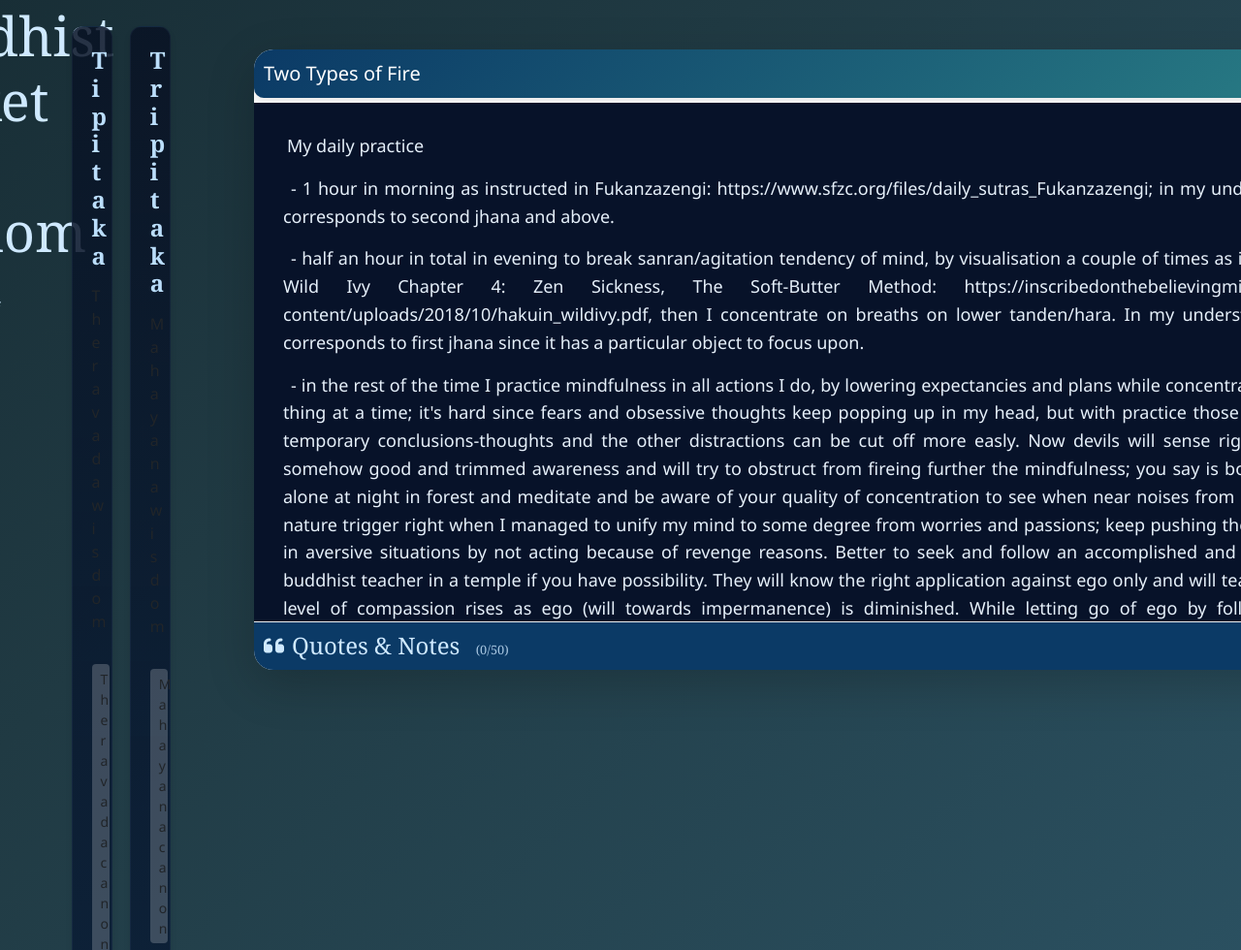
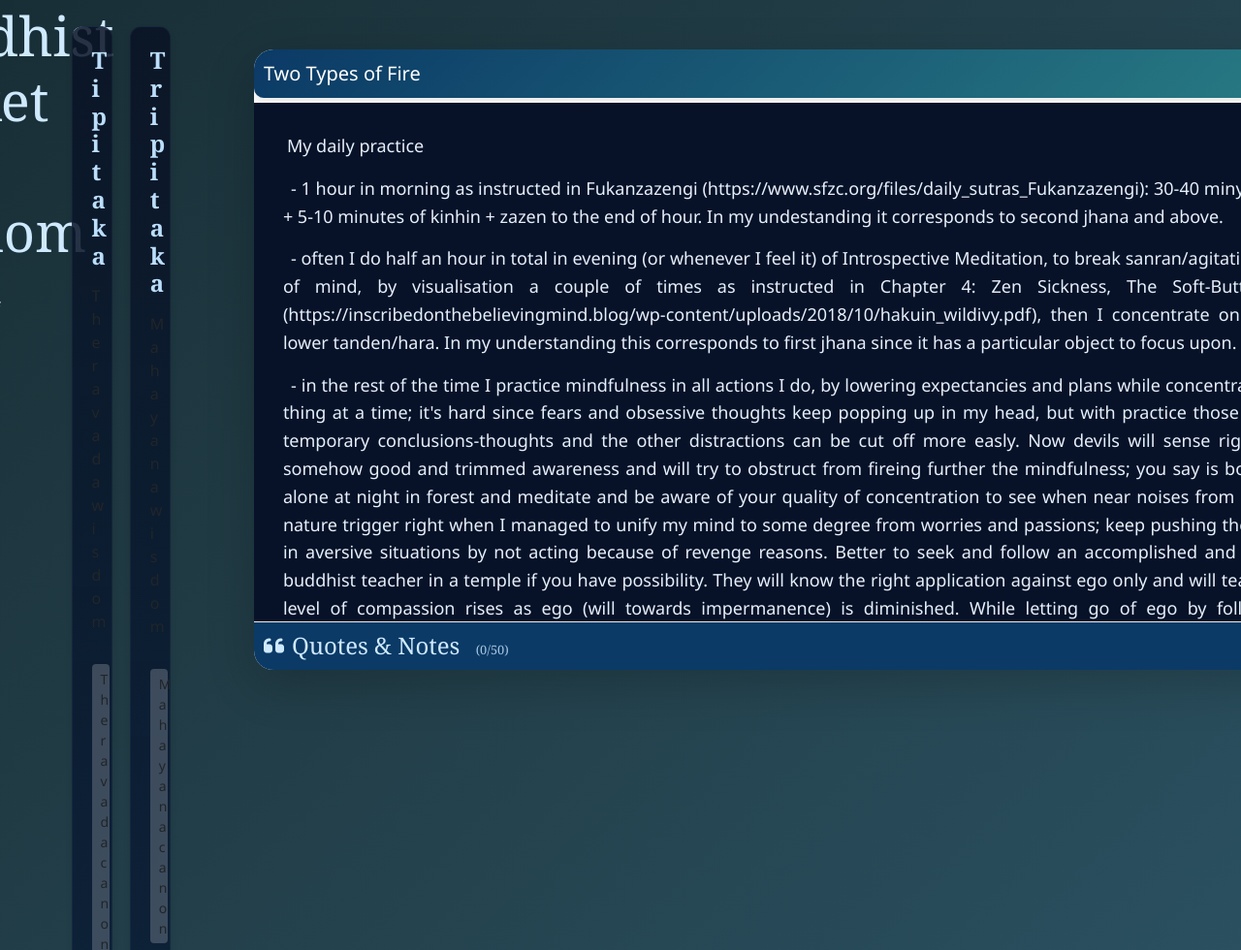
Before and after one commit to ionutt281/mindscape-explorer, a website: page src/public/buddhism.html in a window 1280 px wide. Shown: the part 917-1897 px from the top of the page at 97% size. Drawn offline with nearby package versions, Linux system fonts and the light colour scheme.

Commit message:
Refine meditation practice descriptions in buddhism.html
Updated meditation practice descriptions for clarity and detail.

```diff
--- a/src/public/buddhism.html
+++ b/src/public/buddhism.html
@@ -504,10 +504,10 @@
                         <div class="parsed-content">
 
 <p><span class="sentence">My daily practice</p>
-<p><span class="sentence"></span>- 1 hour in morning as instructed in Fukanzazengi: https://www.sfzc.org/files/daily_sutras_Fukanzazengi; in my undestanding it corresponds to second jhana and above.
+<p><span class="sentence"></span>- 1 hour in morning as instructed in Fukanzazengi (https://www.sfzc.org/files/daily_sutras_Fukanzazengi): 30-40 minytes of zazen + 5-10 minutes of kinhin + zazen to the end of hour. In my undestanding it corresponds to second jhana and above.
 </p>
 <p><span class="sentence"></span>
-- half an hour in total in evening to break sanran/agitation tendency of mind, by visualisation a couple of times as instructed in Wild Ivy Chapter 4: Zen Sickness, The Soft-Butter Method: https://inscribedonthebelievingmind.blog/wp-content/uploads/2018/10/hakuin_wildivy.pdf, then I concentrate on breaths on lower tanden/hara. In my understanding this corresponds to first jhana since it has a particular object to focus upon.
+- often I do half an hour in total in evening (or whenever I feel it) of Introspective Meditation, to break sanran/agitation tendency of mind, by visualisation a couple of times as instructed in Chapter 4: Zen Sickness, The Soft-Butter Method (https://inscribedonthebelievingmind.blog/wp-content/uploads/2018/10/hakuin_wildivy.pdf), then I concentrate on breaths on lower tanden/hara. In my understanding this corresponds to first jhana since it has a particular object to focus upon.
 </p>
  <p><span class="sentence"></span>
  - in the rest of the time I practice mindfulness in all actions I do, by lowering expectancies and plans while concentrating on one thing at a time; it's hard since fears and obsessive thoughts keep popping up in my head, but with practice those speculative, temporary conclusions-thoughts and the other distractions can be cut off more easly. Now devils will sense right away my somehow good and trimmed awareness and will try to obstruct from fireing further the mindfulness; you say is bogus, but go alone at night in forest and meditate and be aware of your quality of concentration to see when near noises from animals and nature trigger right when I managed to unify my mind to some degree from worries and passions; keep pushing the awareness in aversive situations by not acting because of revenge reasons. Better to seek and follow an accomplished and enlightened buddhist teacher in a temple if you have possibility. They will know the right application against ego only and will teach you how level of compassion rises as ego (will towards impermanence) is diminished. While letting go of ego by following right admonitions and such, beware always to keep your dignity (do not be persuaded by bad advices, mischevious jokes and mockery, or threats which leads to unwholesome mind states based on fears and passions, which would make me prone to bad karma habits).
```
